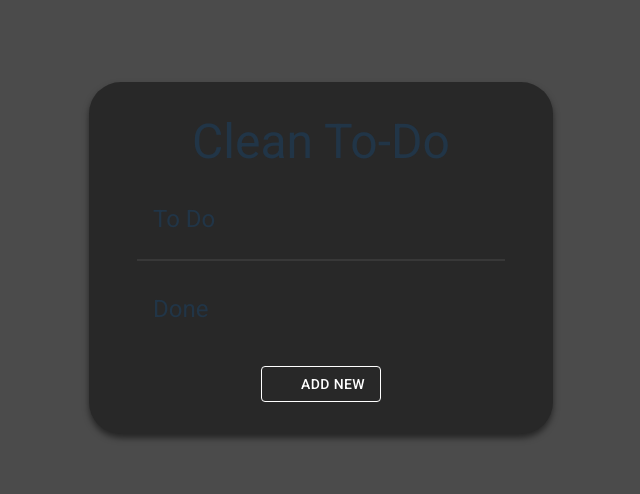
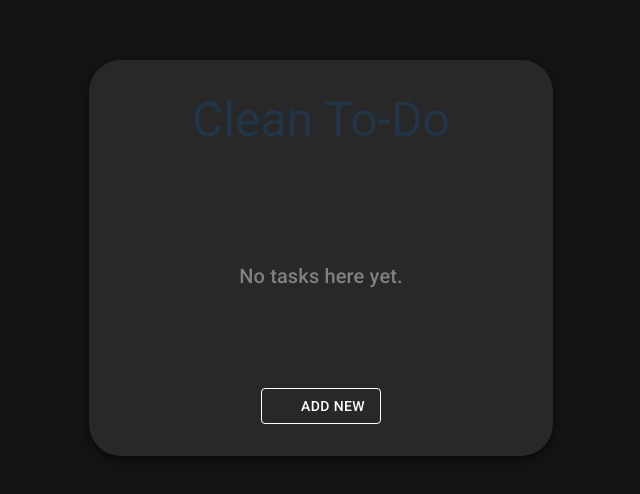
Before and after one commit to dmitry-nazarov22/react-clean-todo-app, a React (Vite) app: page / in a window 1280 px wide. Shown: the part 158-652 px from the top of the page, without its empty margins (319-959 px from the left). Built offline with nearby package versions, Linux system fonts and the light colour scheme; some icons are missing.

Commit message:
Made lists not visible, when no tasks are added

```diff
--- a/src/App.css
+++ b/src/App.css
@@ -1,6 +1,6 @@
 body {
   min-height: 100vh;
-  background: #4b4b4b;
+  background: #131313;
   display: flex;
   align-items: center;
   justify-content: center;
@@ -17,7 +17,6 @@ body {
 }
 
 .to-do-section {
-  border-bottom: 2px solid #383838;
   margin: 1rem;
   padding: 1rem;
 }
--- a/src/App.jsx
+++ b/src/App.jsx
@@ -141,6 +141,20 @@ function App() {
           Clean To-Do
         </Typography>
 
+        {todos.length === 0 && dones.length === 0 ? (
+          <Typography
+            variant="h6"
+            sx={{
+              textAlign: "center",
+              padding: "5rem 0 5rem 0",
+              mt: 4,
+              color: "gray",
+            }}
+          >
+            No tasks here yet.
+          </Typography>
+        ) : (
+          <>
             {/* To Do Section */}
             <section className="to-do-section">
               <Typography variant="h5" component="h2" gutterBottom>
@@ -205,6 +219,8 @@ function App() {
                 </FormGroup>
               </div>
             </section>
+          </>
+        )}
 
         {/* Add Button */}
         <Box sx={{ display: "flex", justifyContent: "center", mt: 2 }}>
```
Lines whose indentation alone changed are shown as unchanged.
